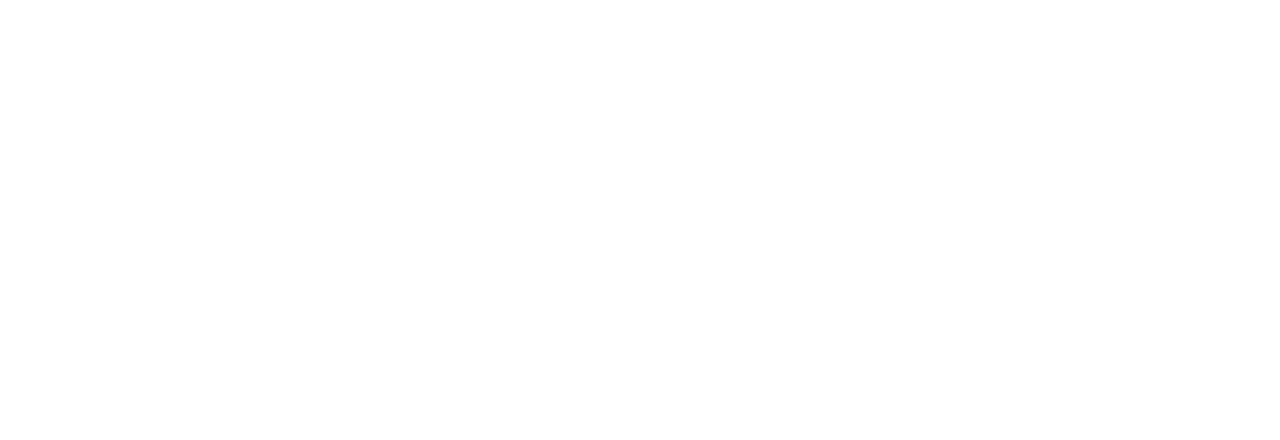
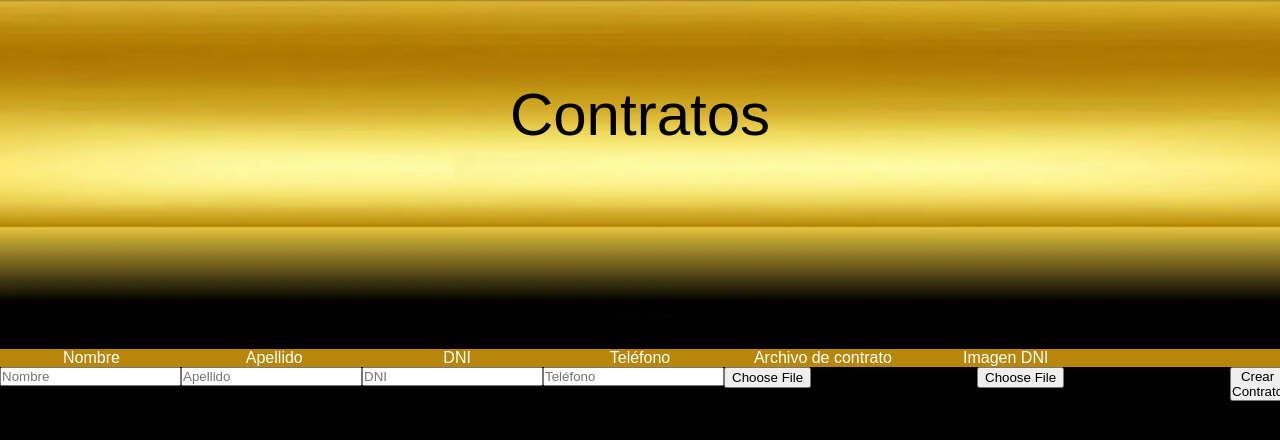
Before and after one commit to MarceloBraganza24/credisuar, a React (Vite) app: page /contracts in a window 1280 px wide. Before the commit this address had no page. Shown: the top 440 px of the page. Built offline with nearby package versions, Linux system fonts and the light colour scheme.

Commit message:
contract component

```diff
--- a/src/App.jsx
+++ b/src/App.jsx
@@ -7,6 +7,7 @@ import { ToastContainer, toast } from 'react-toastify';
 import 'react-toastify/dist/ReactToastify.css';
 import Login from './components/Login.jsx';
 import SignIn from './components/SignIn.jsx';
+import Contracts from './components/Contracts.jsx';
 
 function App() {
 
@@ -23,6 +24,7 @@ function App() {
                             <Route exact path="/" element={<Home/>}/>
                             <Route exact path="/login" element={<Login/>}/>
                             <Route exact path="/signIn" element={<SignIn/>}/>
+                            <Route exact path="/contracts" element={<Contracts/>}/>
 
                         </Routes>
 
--- /dev/null
+++ b/src/components/Contracts.jsx
@@ -0,0 +1,104 @@
+import {useState} from 'react'
+
+const Contracts = () => {
+
+    const [contractformData, setContractformData] = useState({
+        first_name: '',
+        last_name: '',
+        dni: '',
+        phoneNumber: '',
+        contract_file: null,
+        image_dni: null,
+    });
+
+    const handleInputChange = (e) => {
+        const { name, value } = e.target;
+        setContractformData({
+            ...contractformData,
+            [name]: value
+        });
+    };
+
+    const handleFileChange = (e) => {
+        const { name, files } = e.target;
+        setContractformData({
+            ...contractformData,
+            [name]: files[0] // Suponiendo que solo se sube un archivo
+        });
+    };
+
+    const handleBtnSubmitContract = async () => {
+        const formDataToSend = new FormData();
+        formDataToSend.append('first_name', contractformData.first_name);
+        formDataToSend.append('last_name', contractformData.last_name);
+        formDataToSend.append('dni', contractformData.dni);
+        formDataToSend.append('phoneNumber', contractformData.phoneNumber);
+        formDataToSend.append('contract_file', contractformData.contract_file);
+        formDataToSend.append('image_dni', contractformData.image_dni);
+
+        try {
+            const response = await fetch('http://localhost:8081/api/contracts', {
+                method: 'POST',
+                body: formDataToSend,
+            });
+            if (response.ok) {
+                console.log('Contrato creado exitosamente');
+                // Hacer algo tras el envío exitoso
+            } else {
+                console.error('Error al crear el contrato');
+                // Manejar el error de manera adecuada
+            }
+        } catch (error) {
+            console.error('Error al enviar los datos:', error);
+        }
+    };
+
+    return (
+
+        <>
+
+            <div className='contractsContainer'>
+
+                <div className='contractsContainer__title'>
+                    <div className='contractsContainer__title__prop'>Contratos</div>
+                </div>
+
+                <div className='contractsContainer__headerTable'>
+                    <div className='contractsContainer__headerTable__item'>Nombre</div>
+                    <div className='contractsContainer__headerTable__item'>Apellido</div>
+                    <div className='contractsContainer__headerTable__item'>DNI</div>
+                    <div className='contractsContainer__headerTable__item'>Teléfono</div>
+                    <div className='contractsContainer__headerTable__item'>Archivo de contrato</div>
+                    <div className='contractsContainer__headerTable__item'>Imagen DNI</div>
+                </div>
+
+                <div className='contractsContainer__contractsTable'>
+                    <div className='contractsContainer__contractsTable__input'>
+                        <input onChange={handleInputChange} value={contractformData.first_name} className='contractsContainer__contractsTable__input__prop' type="text" name="first_name" placeholder="Nombre" required/>
+                    </div>
+                    <div className='contractsContainer__contractsTable__input'>
+                        <input onChange={handleInputChange} value={contractformData.last_name} className='contractsContainer__contractsTable__input__prop' type="text" name="last_name" placeholder="Apellido" required/>
+                    </div>
+                    <div className='contractsContainer__contractsTable__input'>
+                        <input onChange={handleInputChange} value={contractformData.dni} className='contractsContainer__contractsTable__input__prop' type="text" name="dni" placeholder="DNI" required/>
+                    </div>
+                    <div className='contractsContainer__contractsTable__input'>
+                        <input onChange={handleInputChange} value={contractformData.phoneNumber} className='contractsContainer__contractsTable__input__prop' type="text" name="phoneNumber" placeholder="Teléfono" required/>
+                    </div>
+                    <div className='contractsContainer__contractsTable__input'>
+                        <input onChange={handleFileChange} className='contractsContainer__contractsTable__input__prop' type="file" name="contract_file" accept=".pdf" required/>
+                    </div>
+                    <div className='contractsContainer__contractsTable__input'>
+                        <input onChange={handleFileChange} className='contractsContainer__contractsTable__input__prop' type="file" name="image_dni" accept="image/*" required/>
+                    </div>
+                    <button onClick={handleBtnSubmitContract}>Crear Contrato</button>
+                </div>
+
+            </div>
+
+        </>
+    )
+
+}
+
+export default Contracts
--- a/src/components/Home.jsx
+++ b/src/components/Home.jsx
@@ -64,7 +64,6 @@ const Home = () => {
                 <Link to={"/login"} className='loginLinkContainer__labelLogin'>
                     Log In
                 </Link>
-                {/* <div className='loginLinkContainer__labelLogin'>Log In</div> */}
             </div>
 
             <div class="homeContainer">
--- a/src/sass/main.css
+++ b/src/sass/main.css
@@ -183,6 +183,39 @@
   font-size: 25px;
   text-align: justify;
   color: white;
+}
+
+.contractsContainer {
+  background-image: url("/src/assets/fondo_home.webp");
+  background-position: center;
+  background-size: cover;
+  width: 100%;
+  height: 100vh;
+  display: flex;
+  flex-direction: column;
+}
+.contractsContainer__title {
+  display: flex;
+  justify-content: center;
+  align-items: center;
+  margin-top: 10vh;
+}
+.contractsContainer__title__prop {
+  font-size: 60px;
+}
+.contractsContainer__headerTable {
+  background-color: #b8860b;
+  display: grid;
+  grid-template-columns: 1fr 1fr 1fr 1fr 1fr 1fr 1fr;
+  margin-top: 25vh;
+}
+.contractsContainer__headerTable__item {
+  text-align: center;
+  color: white;
+}
+.contractsContainer__contractsTable {
+  display: grid;
+  grid-template-columns: 1fr 1fr 1fr 1fr 1fr 1fr 1fr;
 }
 
 .homeContainer {
--- a/src/sass/main.scss
+++ b/src/sass/main.scss
@@ -195,6 +195,37 @@ $site-color: linear-gradient(
                 color: white;
             }
         }
+    }
+}
+
+.contractsContainer{
+    background-image: url('/src/assets/fondo_home.webp');
+    background-position: center;
+    background-size: cover;
+    width: 100%;
+    height: 100vh;
+    display: flex;
+    flex-direction: column;
+    &__title {
+        @include disfc();
+        margin-top: 10vh;
+        &__prop {
+            font-size: 60px;
+        }
+    }
+    &__headerTable {
+        background-color: #b8860b;
+        display: grid;
+        grid-template-columns: 1fr 1fr 1fr 1fr 1fr 1fr 1fr;
+        margin-top: 25vh;
+        &__item {
+            text-align: center;
+            color: white;
+        }
+    }
+    &__contractsTable {
+        display: grid;
+        grid-template-columns: 1fr 1fr 1fr 1fr 1fr 1fr 1fr;
     }
 }
 
```
Also changed, not shown: 1 other file (tests, documents, lock files or other folders).
